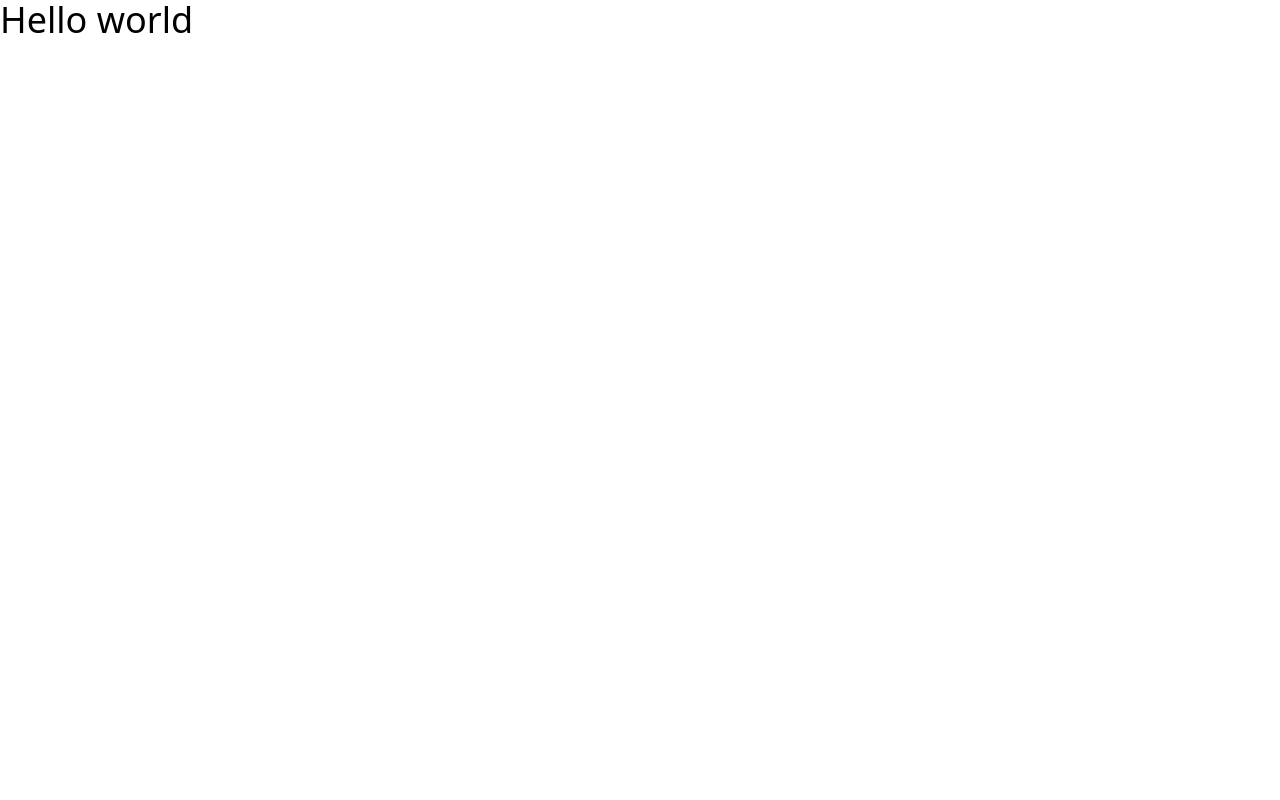
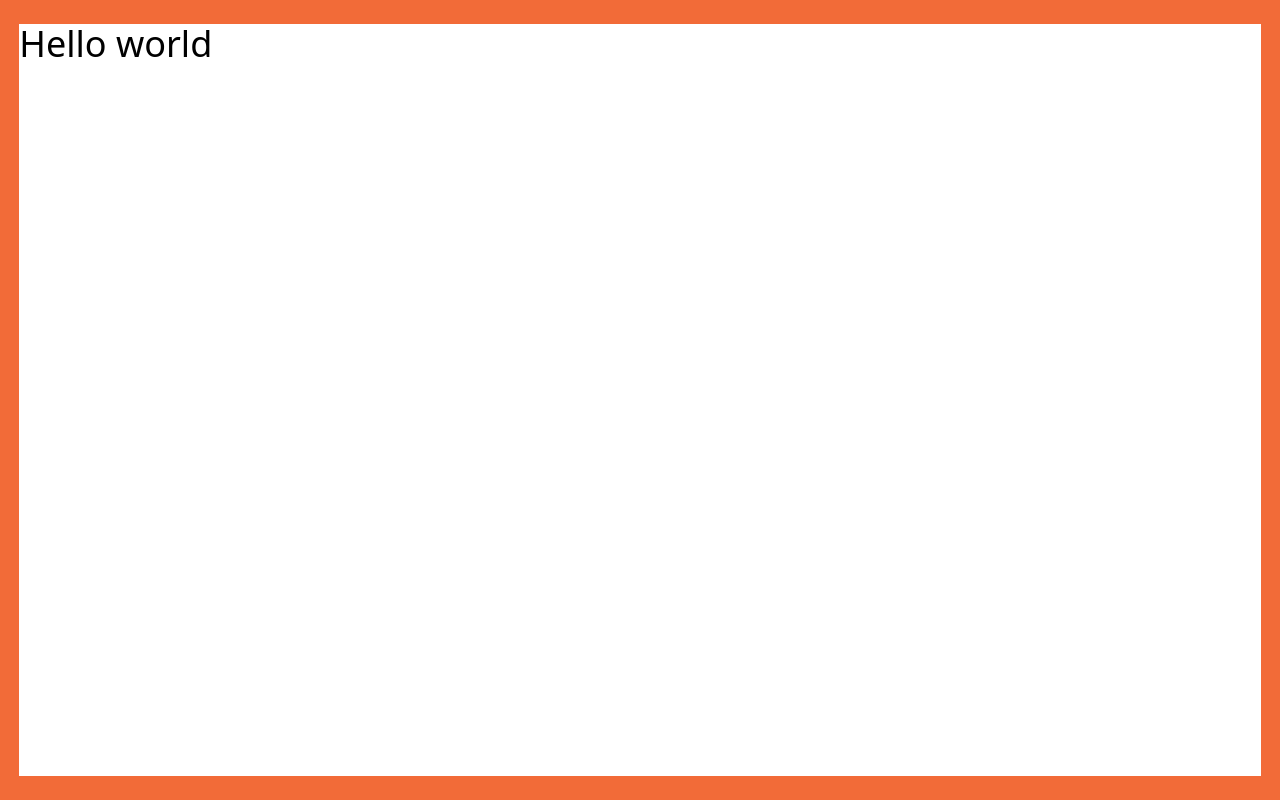
Before and after one commit to Concept42/glich-portfolio, a Next.js app: page / in a window 1280 px wide. Built offline with nearby package versions, Linux system fonts and the light colour scheme.

Commit message:
added colors and basic layout for the page

```diff
--- /dev/null
+++ b/components/layout/AppLayout.tsx
@@ -0,0 +1,13 @@
+interface AppLayoutProps {
+  children?: React.ReactNode;
+}
+
+export const AppLaylout = ({ children }: AppLayoutProps) => {
+  return (
+    <>
+      <div className="flex items-center justify-center w-screen h-screen bg-primary-orange fixed ">
+        <div className="w-[97vw] h-[94vh] bg-white">{children}</div>
+      </div>
+    </>
+  );
+};
--- a/pages/_app.tsx
+++ b/pages/_app.tsx
@@ -1,8 +1,13 @@
-import '../styles/globals.css'
-import type { AppProps } from 'next/app'
+import "../styles/globals.css";
+import type { AppProps } from "next/app";
+import { AppLaylout } from "../components/layout/AppLayout";
 
 function MyApp({ Component, pageProps }: AppProps) {
-  return <Component {...pageProps} />
+  return (
+    <AppLaylout>
+      <Component {...pageProps} />
+    </AppLaylout>
+  );
 }
 
-export default MyApp
+export default MyApp;
--- a/styles/globals.css
+++ b/styles/globals.css
@@ -1,3 +1,5 @@
+@import url("https://fonts.googleapis.com/css2?family=Roboto+Mono:ital,wght@0,100;0,200;0,300;0,400;0,500;0,600;0,700;1,100;1,200;1,300;1,400;1,500;1,600;1,700&display=swap");
+
 @tailwind base;
 @tailwind components;
 @tailwind utilities;
--- a/tailwind.config.js
+++ b/tailwind.config.js
@@ -5,7 +5,14 @@ module.exports = {
     "./components/**/*.{js,ts,jsx,tsx}",
   ],
   theme: {
-    extend: {},
+    extend: {
+      colors: {
+        "primary-orange": "#F26B38",
+      },
+      fontFamily: {
+        roboto: ["Roboto Mono", "monospace"],
+      },
+    },
   },
   plugins: [],
-}
+};
```
